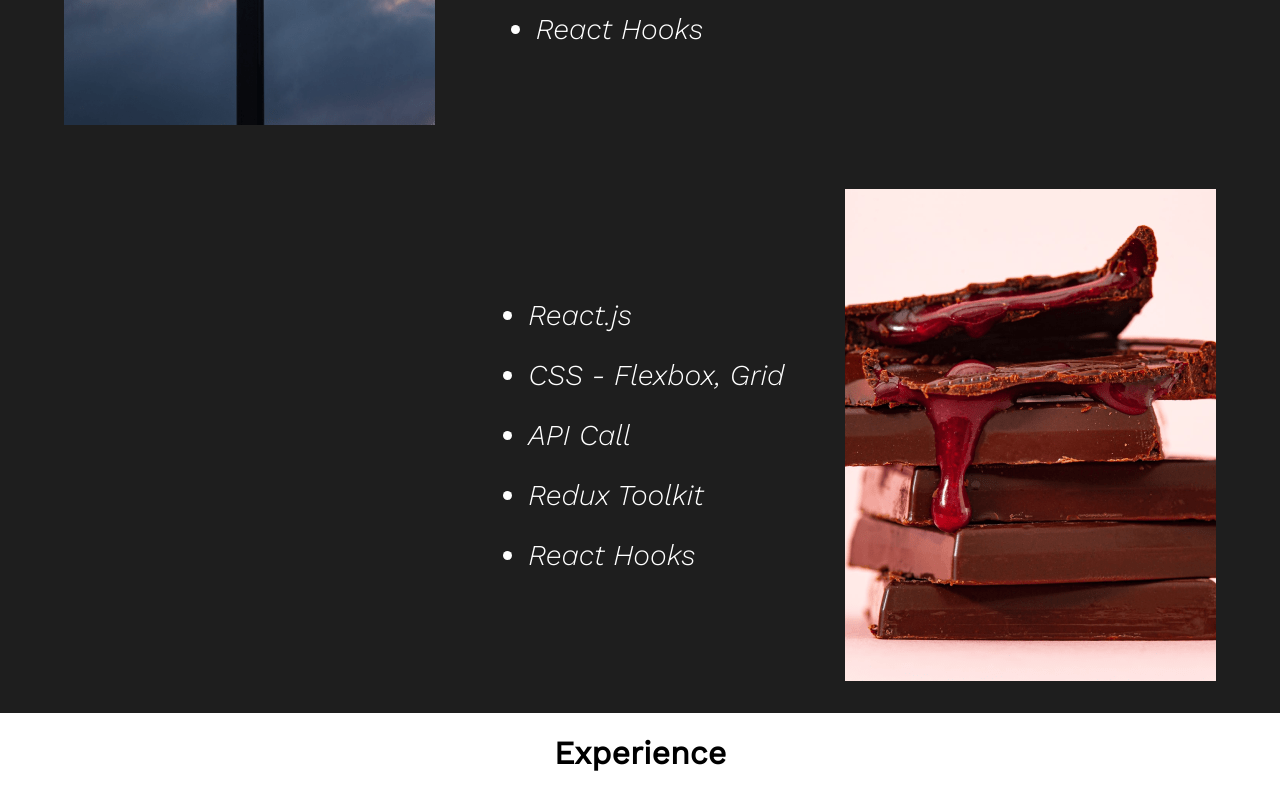
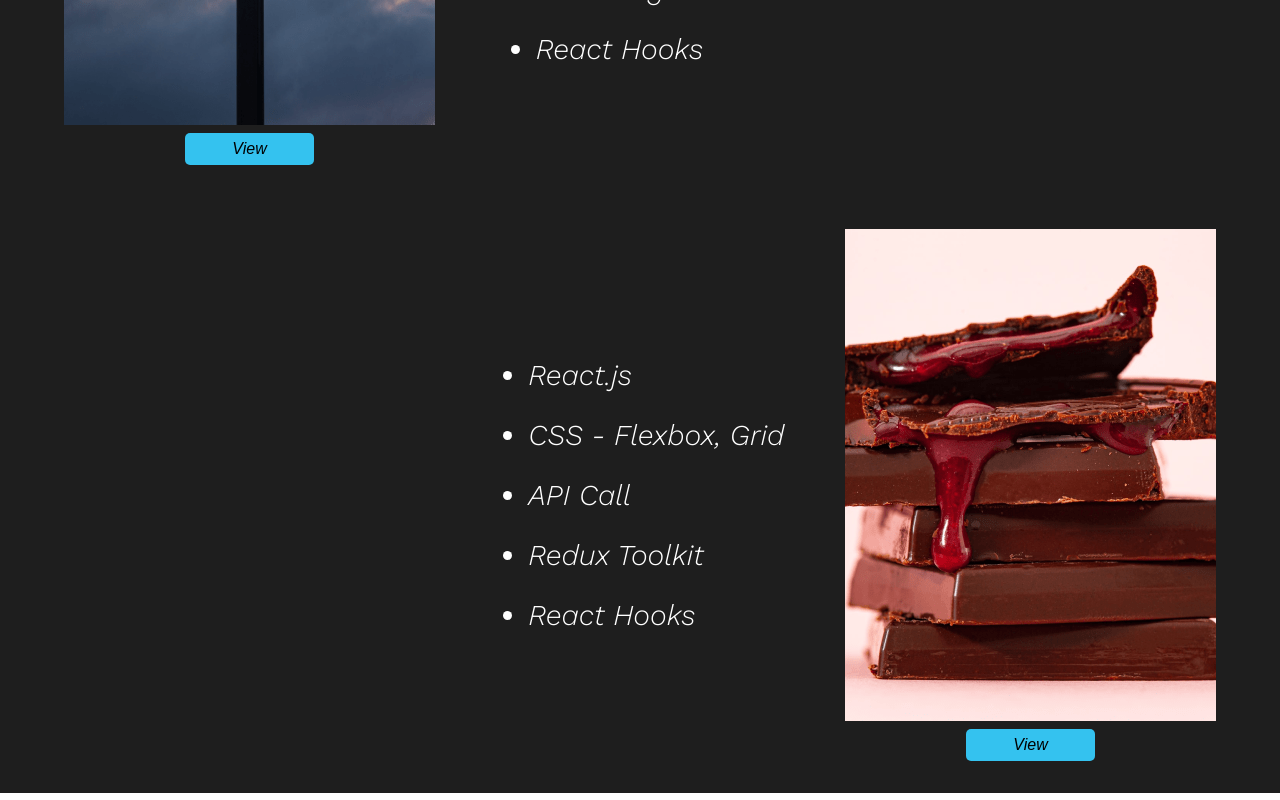
Before and after one commit to MatthewCrutcher/Personal-Portfolio, a React (Create React App) app: page / in a window 1280 px wide. Shown: the part 1280-2080 px from the top of the page. Built offline with nearby package versions, Linux system fonts and the light colour scheme.

Commit message:
added buttons to projects

```diff
--- a/src/components/Projects.css
+++ b/src/components/Projects.css
@@ -17,6 +17,34 @@
   display: flex;
   flex-direction: row;
   margin-left: 5%;
+}
+
+.project-button-container {
+  display: flex;
+  flex-direction: column;
+}
+
+.project-button-container button {
+  min-width: fit-content;
+  width: 35%;
+  min-height: fit-content;
+  height: 4vh;
+  align-self: center;
+  background-color: rgba(52, 194, 239, 1);
+  border: none;
+  border-radius: 5px;
+  margin-top: 1vh;
+}
+
+.project-button-container button:hover {
+  cursor: pointer;
+  background-color: rgb(36, 136, 167);
+}
+
+.project-button-container p {
+  margin: 0;
+  font-size: 1rem;
+  font-style: italic;
 }
 
 .bibleSpeak-project:hover {
--- a/src/components/Projects.js
+++ b/src/components/Projects.js
@@ -16,6 +16,7 @@ function Projects() {
     <div className="project-container">
       <h1>Projects</h1>
       <div className="bibleSpeak-container">
+        <div className="project-button-container">
           <img
             className="bibleSpeak-project"
             src={active ? BibleSpeakA : BibleSpeakN}
@@ -24,6 +25,13 @@ function Projects() {
             onMouseOver={() => setActive(!active)}
             onMouseLeave={() => setActive(false)}
           />
+          <button
+            onClick={() => window.open("https://bible-speak.herokuapp.com/")}
+          >
+            <p>View</p>
+          </button>
+        </div>
+
         <ul>
           <li>React.js</li>
           <li>CSS - Flexbox</li>
@@ -34,14 +42,25 @@ function Projects() {
         </ul>
       </div>
       <div className="majorChocolate-container">
+        <div className="project-button-container">
           <img
             className="majorChocolate-project"
             src={active2 ? MajorChocolateA : MajorChocolateN}
             alt="MajorChocolate Project Link"
-          onClick={() => window.open("https://major-chocolate.herokuapp.com/")}
+            onClick={() =>
+              window.open("https://major-chocolate.herokuapp.com/")
+            }
             onMouseOver={() => setActive2(!active2)}
             onMouseLeave={() => setActive2(false)}
           />
+          <button
+            onClick={() =>
+              window.open("https://major-chocolate.herokuapp.com/")
+            }
+          >
+            <p>View</p>
+          </button>
+        </div>
         <ul>
           <li>React.js</li>
           <li>CSS - Flexbox, Grid</li>
```
Lines whose indentation alone changed are shown as unchanged.
